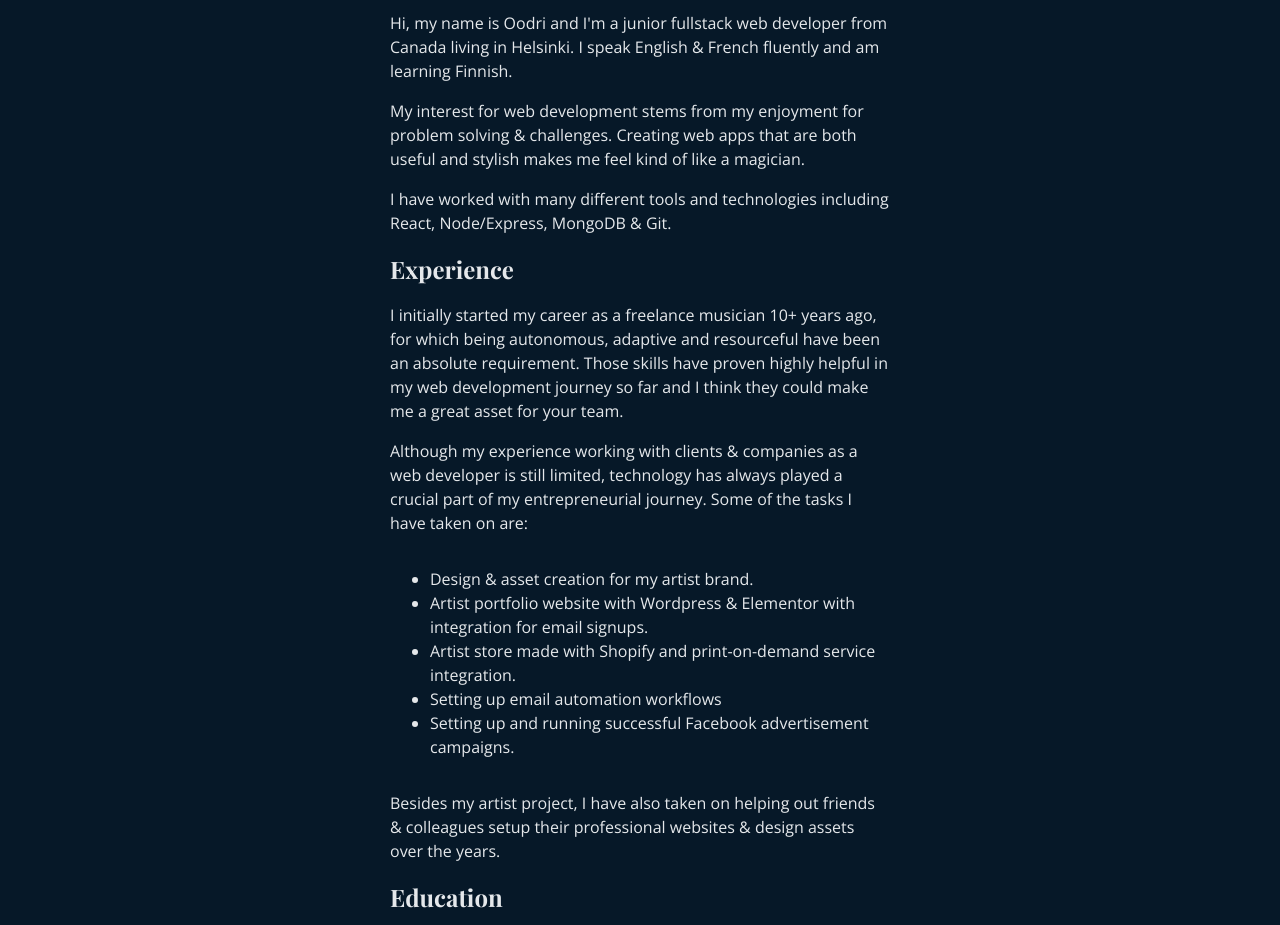
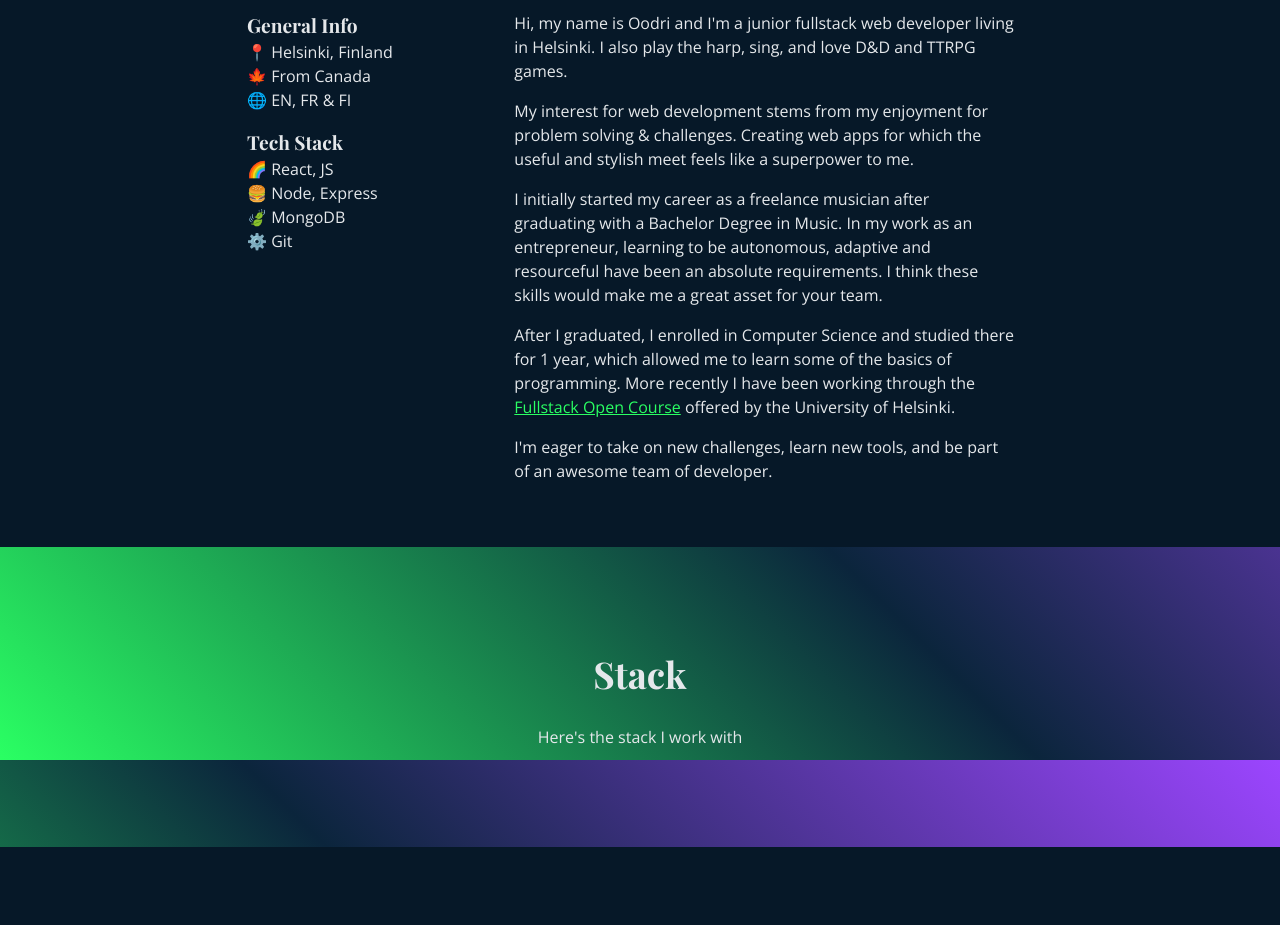
Before and after one commit to ElvannAbendroth/elvannabendroth.github.io, a React (Create React App) app: page / in a window 1280 px wide. Shown: the part 840-1765 px from the top of the page. Built offline with nearby package versions, Linux system fonts and the light colour scheme; a web font is replaced by a local one.

Commit message:
📂 Refactoring sections & styles

```diff
--- a/src/App.jsx
+++ b/src/App.jsx
@@ -10,6 +10,7 @@ import Projects from './components/Projects'
 import { Notification } from './components/Notification'
 import { useExpiringState } from './hooks/useExpiringState'
 import Navbar from './components/Navbar'
+import Stack from './components/Stack'
 
 export default function App() {
   const [notification, setNotification] =
@@ -31,8 +32,10 @@ export default function App() {
         <Hero />
         <div id="about"></div>
         <About />
-        <div id="projects"></div>
-        <Projects />
+        <div id="stack"></div>
+        <Stack />
+        {/* <div id="projects"></div>
+        <Projects /> */}
         <div id="contact"></div>
         <Contact setNotification={setNotification} />
       </Main>
--- a/src/components/About.jsx
+++ b/src/components/About.jsx
@@ -6,61 +6,72 @@ export default function About() {
     <Section className="bg-bg">
       <h2 style={{ textAlign: 'center' }}>About</h2>
       <div className={styles.root}>
-        {/* <div className={styles.col1}>
+        <div className={styles.col1}>
           <div>
-          <div className="title big">What I Do</div>
+            <div className="title big">General Info</div>
             <ul role="list">
-            <li>🖥️ Web Dev & Design</li>
-            <li>🎵 Vocals, Harp & Metal</li>
-            <li>🌙 D&D, Video Games</li>
+              <li>📍 Helsinki, Finland</li>
+              <li>🍁 From Canada</li>
+              <li>🌐 EN, FR & FI</li>
             </ul>
           </div>
-
           <div>
-          <div className="title big">Tools</div>
+            <div className="title big">Tech Stack</div>
             <ul role="list">
               <li>🌈 React, JS</li>
               <li>🍔 Node, Express</li>
               <li>🍃 MongoDB</li>
+              <li>⚙️ Git</li>
             </ul>
           </div>
-      </div> */}
+        </div>
 
         <div className={styles.col2}>
           <p>
             Hi, my name is Oodri and I'm a junior fullstack
-            web developer from Canada living in Helsinki. I
-            speak English & French fluently and am learning
-            Finnish.
+            web developer living in Helsinki. I also play
+            the harp, sing, and love D&D and TTRPG games.
           </p>
           <p>
             My interest for web development stems from my
             enjoyment for problem solving & challenges.
-            Creating web apps that are both useful and
-            stylish makes me feel kind of like a magician.
+            Creating web apps for which the useful and
+            stylish meet feels like a superpower to me.
           </p>
           <p>
-            I have worked with many different tools and
-            technologies including React, Node/Express,
-            MongoDB & Git.
-          </p>
-          <h3>Experience</h3>
-          <p>
             I initially started my career as a freelance
-            musician 10+ years ago, for which being
-            autonomous, adaptive and resourceful have been
-            an absolute requirement. Those skills have
-            proven highly helpful in my web development
-            journey so far and I think they could make me a
-            great asset for your team.
+            musician after graduating with a Bachelor Degree
+            in Music. In my work as an entrepreneur,
+            learning to be autonomous, adaptive and
+            resourceful have been an absolute requirements.
+            I think these skills would make me a great asset
+            for your team.
           </p>
           <p>
-            Although my experience working with clients &
+            After I graduated, I enrolled in Computer
+            Science and studied there for 1 year, which
+            allowed me to learn some of the basics of
+            programming. More recently I have been working
+            through the{' '}
+            <a
+              href="https://fullstackopen.com/en/"
+              target="_blank"
+              rel="noopener noreferrer"
+            >
+              Fullstack Open Course
+            </a>{' '}
+            offered by the University of Helsinki.
+          </p>
+          <p>
+            {/* Although my experience working with clients &
             companies as a web developer is still limited,
-            technology has always played a crucial part of
-            my entrepreneurial journey. Some of the tasks I
-            have taken on are:
+            tech skills have been an integral part of my
+            entrepreneurial journey.  */}
+            I'm eager to take on new challenges, learn new
+            tools, and be part of an awesome team of
+            developer.
           </p>
+          {/* <p>Some of the tasks I have taken on are:</p>
           <ul>
             <li>
               Design & asset creation for my artist brand.
@@ -84,24 +95,7 @@ export default function About() {
             helping out friends & colleagues setup their
             professional websites & design assets over the
             years.
-          </p>
-          <h3>Education</h3>
-          <p>
-            I graduated with a Bachelor's Degree in music
-            with the University of Montreal in 2016 as a
-            harpist and classical singer, after which I
-            studied Computer Science for 1 year. I am
-            currently going through the{' '}
-            <a
-              href="https://fullstackopen.com/en/"
-              target="_blank"
-              rel="noopener noreferrer"
-            >
-              Fullstack Open Course
-            </a>{' '}
-            offered by the University of Helsinki as well as
-            working on side projects.
-          </p>
+          </p> */}
         </div>
       </div>
     </Section>
--- a/src/components/About.module.css
+++ b/src/components/About.module.css
@@ -5,7 +5,7 @@
     minmax(170px, 1fr)
   );
   gap: 1rem;
-  place-items: center;
+  justify-content: center;
 }
 
 .col1 {
--- a/src/components/Hero.jsx
+++ b/src/components/Hero.jsx
@@ -7,7 +7,7 @@ import { Section } from '../App'
 
 export default function Hero() {
   return (
-    <Section label="Hero" className="hero">
+    <Section>
       <div className={styles.root}>
         <div className={styles.col}>
           <h1>
--- /dev/null
+++ b/src/components/Stack.jsx
@@ -0,0 +1,19 @@
+import { FontAwesomeIcon } from '@fortawesome/react-fontawesome'
+import * as faSolid from '@fortawesome/free-solid-svg-icons'
+import * as faBrand from '@fortawesome/free-brands-svg-icons'
+import styles from './Stack.module.css'
+import Button from './Button'
+import { Section } from '../App'
+
+export default function Stack() {
+  return (
+    <Section>
+      <h2 style={{ textAlign: 'center' }}>Stack</h2>
+      <div className={styles.root}>
+        <p className={styles.text}>
+          Here's the stack I work with
+        </p>
+      </div>
+    </Section>
+  )
+}
--- /dev/null
+++ b/src/components/Stack.module.css
@@ -0,0 +1,10 @@
+.root {
+  /* border: solid rgb(50, 164, 205) 3px; */
+  display: flex;
+  flex-direction: column;
+  gap: 1rem;
+}
+
+.text {
+  text-align: center;
+}
```
Lines whose indentation alone changed are shown as unchanged.
